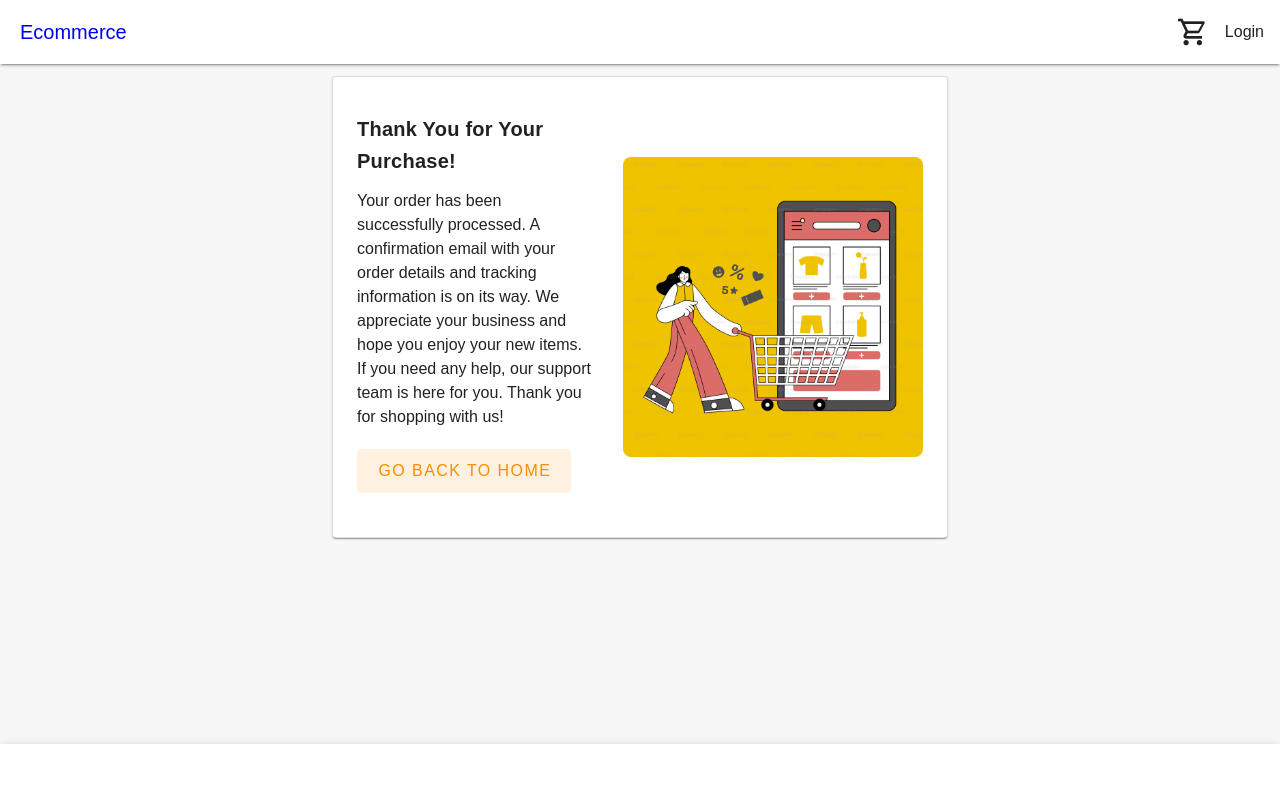
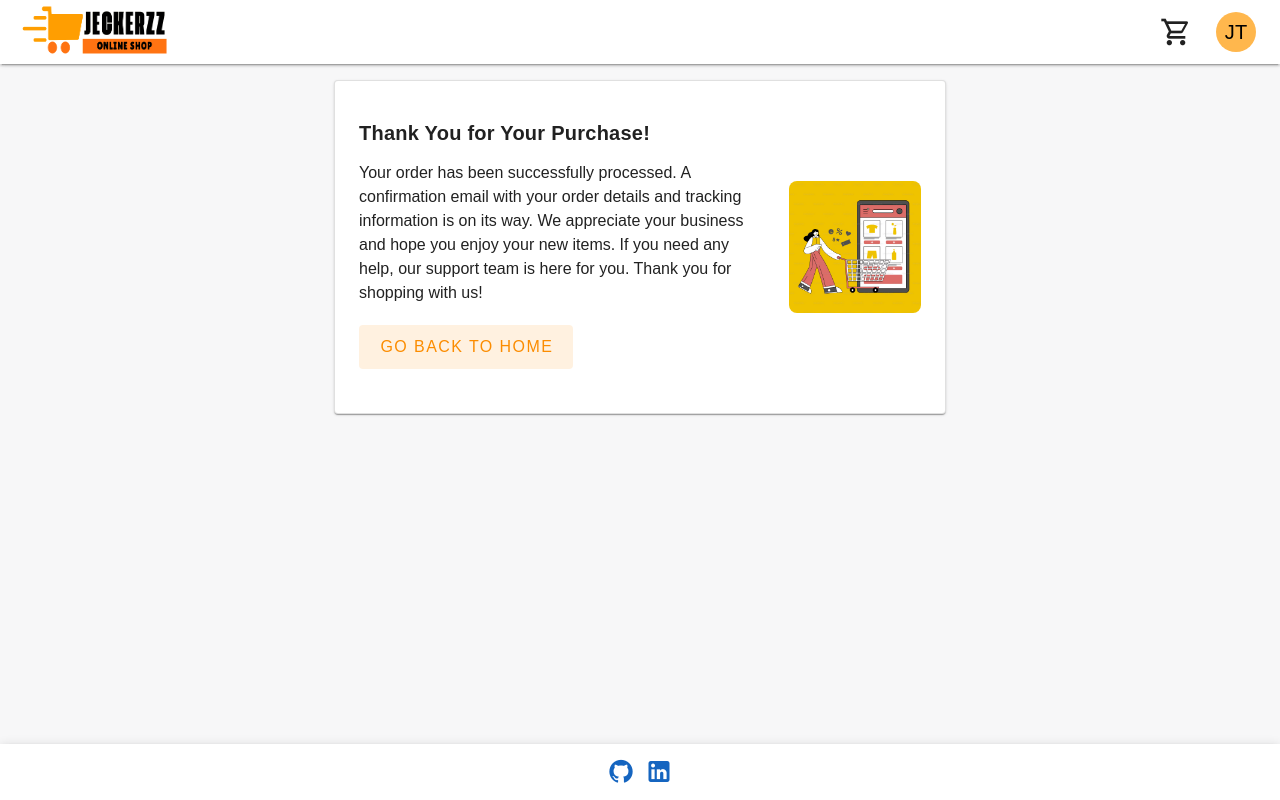
Before and after one commit to jeckerzz14/e-commerce, a Vue app: page /payment in a window 1280 px wide. Built offline with nearby package versions, Linux system fonts and the light colour scheme.

Commit message:
footer socials profile app logo

```diff
--- a/src/components/Footer.vue
+++ b/src/components/Footer.vue
@@ -1,3 +1,35 @@
 <template>
-    <v-bottom-navigation></v-bottom-navigation>
+    <v-bottom-navigation>
+        <section class="socials-container">
+            <v-icon color="blue-darken-3" size="28" class="cursor-pointer" @click="redirect('github')">mdi-github</v-icon>
+            <v-icon color="blue-darken-3" size="28" class="cursor-pointer" @click="redirect('linkedin')">mdi-linkedin</v-icon>
+        </section>
+    </v-bottom-navigation>
 </template>
+
+<script>
+export default {
+    name: "Footer",
+    methods: {
+        redirect(social) {
+            switch (social) {
+                case 'github':
+                    window.open('https://www.github.com/jeckerzz14', '_blank');
+                    break;
+                case 'linkedin':
+                    window.open('https://www.linkedin.com/in/jerickdtorres/', '_blank');
+                    break;
+                default:
+            }
+        },
+    },
+}
+</script>
+
+<style lang="scss" scoped>
+.socials-container {
+    display: flex;
+    align-items: center;
+    gap: 10px;
+}
+</style>
--- a/src/components/Header.vue
+++ b/src/components/Header.vue
@@ -1,7 +1,14 @@
 <template>
     <v-app-bar :elevation="2">
         <v-app-bar-title>
-            <router-link to="/" class="text-decoration-none">Ecommerce</router-link>
+            <img
+                src="@/assets/images/app-logo.png"
+                alt="brand logo"
+                width="150"
+                height="54"
+                class="cursor-pointer zoom-on-hover"
+                @click="goToHomepage"
+            />
         </v-app-bar-title>
         <v-badge
             v-if="vxCartTotalQuantity > 0"
@@ -15,7 +22,11 @@
             <v-icon color="gray" size="32" class="cursor-pointer" @click="viewCart">mdi-cart-outline</v-icon>
         </v-badge>
         <v-icon v-else color="gray" size="32" class="cursor-pointer px-4" @click="viewCart">mdi-cart-outline</v-icon>
-        <div class="login-wrapper px-4">Login</div>
+
+        <!-- Profile -->
+        <v-avatar color="orange-lighten-2" class="mx-6">
+            <span class="text-h6">JT</span>
+        </v-avatar>
     </v-app-bar>
 </template>
 
@@ -42,6 +53,9 @@ export default {
         viewCart() {
             this.$router.push('/cart');
         },
+        goToHomepage() {
+            this.$router.push('/');
+        },
     },
     watch: {
         vxCartTotalQuantity(val) {
--- a/src/views/PaymentRedirect.vue
+++ b/src/views/PaymentRedirect.vue
@@ -1,8 +1,8 @@
 <template>
     <DefaultLayout>
-    <v-container class="v-col-6" fluid>
-        <v-row>
-            <v-col cols="12">
+        <v-container fluid>
+          <v-row justify="center">
+            <v-col cols="12" md="8" lg="6">
               <v-sheet class="payment-container" elevation="1" border rounded>
                 <div class="message-wrapper">
                   <h4 class="font-bold text-h6 py-3">{{ CONTENT.paymentSuccess.title }}</h4>
@@ -10,7 +10,7 @@
                   <v-btn :text="CONTENT.buttonText.goBackHome" variant="tonal" color="orange-darken-1" size="large" class="my-5" @click="goToHomepage"></v-btn>
                 </div>
 
-                    <img src="@/assets/images/payment_success.png" alt="Girl shopping in an app" width="300" height="300"/>
+                <img src="@/assets/images/payment_success.png" alt="Girl shopping in an app" class="responsive-img mx-auto" />
               </v-sheet>
             </v-col>
           </v-row>
@@ -53,5 +53,7 @@ export default {
 }
 img {
     border-radius: 8px;
+    max-width: 100%;
+    height: auto;
 }
 </style>
```
Also changed, not shown: src/assets/images/app-logo.png (added). Lines whose indentation alone changed are shown as unchanged.
